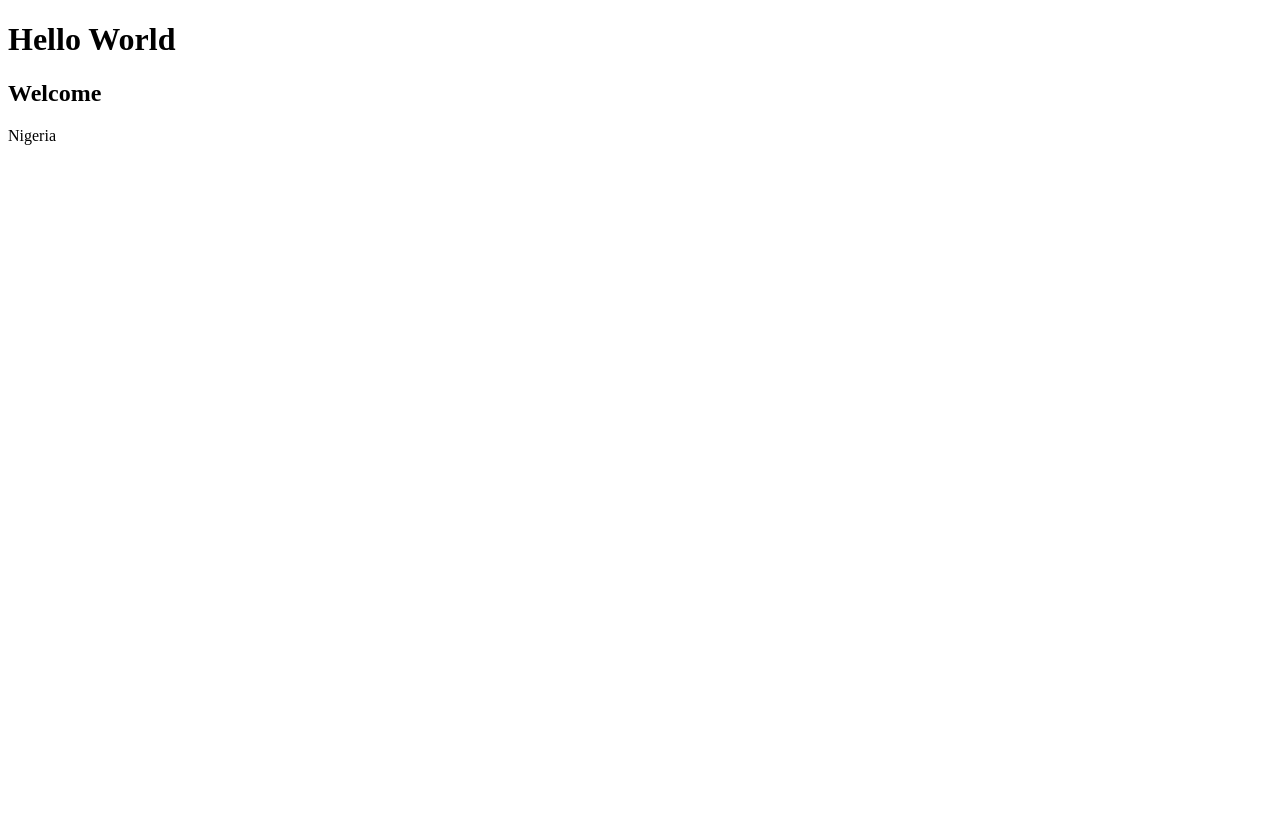
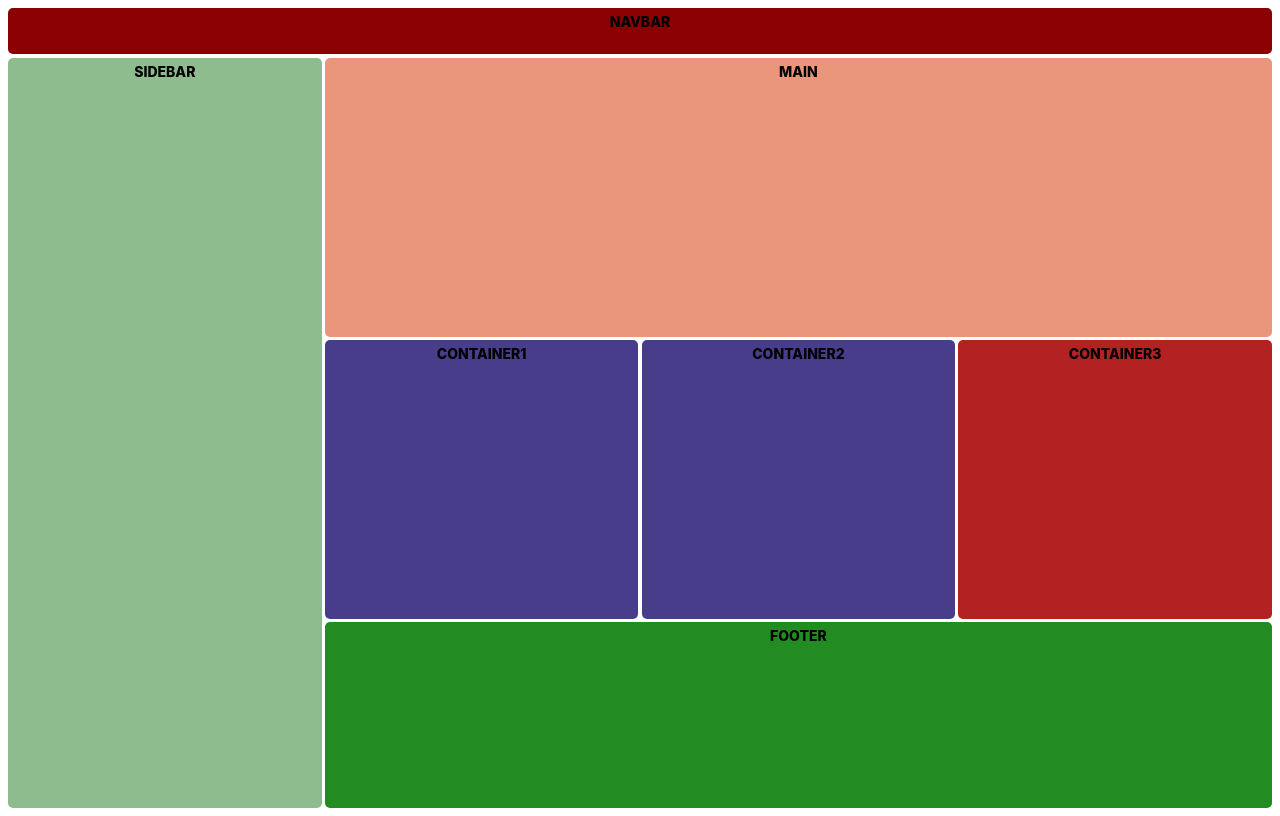
Before and after one commit to alb1nut/demo-repo, a plain HTML site: page index.html in a window 1280 px wide. Drawn offline with Linux system fonts and the light colour scheme.

Commit message:
Practocing CSS grid

```diff
--- a/index.html
+++ b/index.html
@@ -5,14 +5,19 @@
     <meta charset="UTF-8">
     <meta http-equiv="X-UA-Compatible" content="IE=edge">
     <meta name="viewport" content="width=device-width, initial-scale=1.0">
+    <link rel="stylesheet" href="style.css">
     <title>Document</title>
 </head>
 
 <body>
     <div class="container">
-        <H1>Hello World</H1>
-        <h2>Welcome</h2>
-        <p>Nigeria</p>
+        <nav>Navbar</nav>
+        <main>Main</main>
+        <div id="sidebar">Sidebar</div>
+        <div id="container1">Container1</div>
+        <div id="container2">Container2</div>
+        <div id="container3">Container3</div>
+        <footer>Footer</footer>
     </div>
 </body>
 
--- /dev/null
+++ b/style.css
@@ -0,0 +1,88 @@
+:root{
+    --main-radius:5px;
+    --main-padding:5px;
+}
+
+.container{
+    display: grid;
+    height: 100vh;
+    grid-template-columns: 1fr 1fr 1fr 1fr;
+    grid-template-rows: 0.2fr 1.2fr 1.2fr 0.8fr;
+    grid-template-areas:
+    "nav nav nav nav"
+    "sidebar main main main "
+    "sidebar container1 container2 container3"
+    "sidebar footer footer footer";
+    grid-gap: 0.2rem;
+    font-family: -apple-system, BlinkMacSystemFont, 'Segoe UI', Roboto, Oxygen, Ubuntu, Cantarell, 'Open Sans', 'Helvetica Neue', sans-serif;
+    font-weight: 800;
+    text-transform: uppercase;
+    font-size: 14px;
+    color: rgb(0 , 0 , 0);
+    text-align: center;
+}
+
+nav{
+    background-color: darkred;
+    grid-area: nav;
+    border-radius: var(--main-radius);
+    padding: var(--main-padding);
+}
+
+main{
+    background-color: darksalmon;
+    grid-area: main;
+    border-radius: var(--main-radius);
+    padding: var(--main-padding);
+}
+
+#sidebar{
+    background-color: darkseagreen;
+    grid-area: sidebar;
+    border-radius: var(--main-radius);
+    padding: var(--main-padding);
+}
+
+#container1{
+    background-color: darkslateblue;
+    grid-area: container1;
+    border-radius: var(--main-radius);
+    padding: var(--main-padding);
+}
+
+#container2{
+    background-color: darkslateblue;
+    grid-area: container2;
+    border-radius: var(--main-radius);
+    padding: var(--main-padding);
+}
+#container3{
+    background-color: firebrick;
+    grid-area: container3;
+    border-radius: var(--main-radius);
+    padding: var(--main-padding);
+}
+
+footer{
+    background-color: forestgreen;
+    grid-area: footer;
+    border-radius: var(--main-radius);
+    padding: var(--main-padding);
+}
+
+
+
+@media only screen and (max-width:550px){
+      .container{
+        grid-template-columns: 1fr;
+        grid-template-rows: 0.2fr 0.2fr 1fr 0.8fr 0.8fr 0.8fr 0.5fr;
+        grid-template-areas:
+        "nav"
+        "sidebar"
+        "main"
+        "container1"
+        "container2"
+        "container3"
+        "footer";
+      }
+}
```
